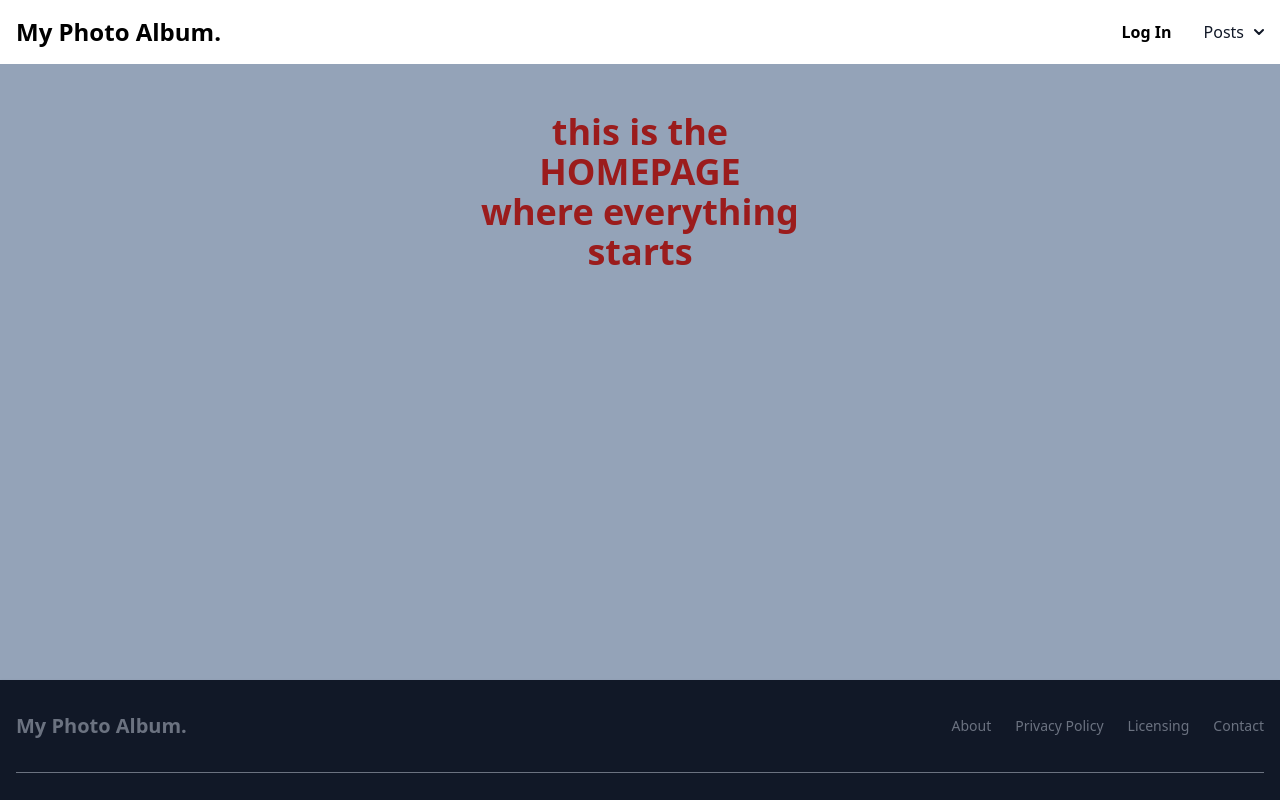
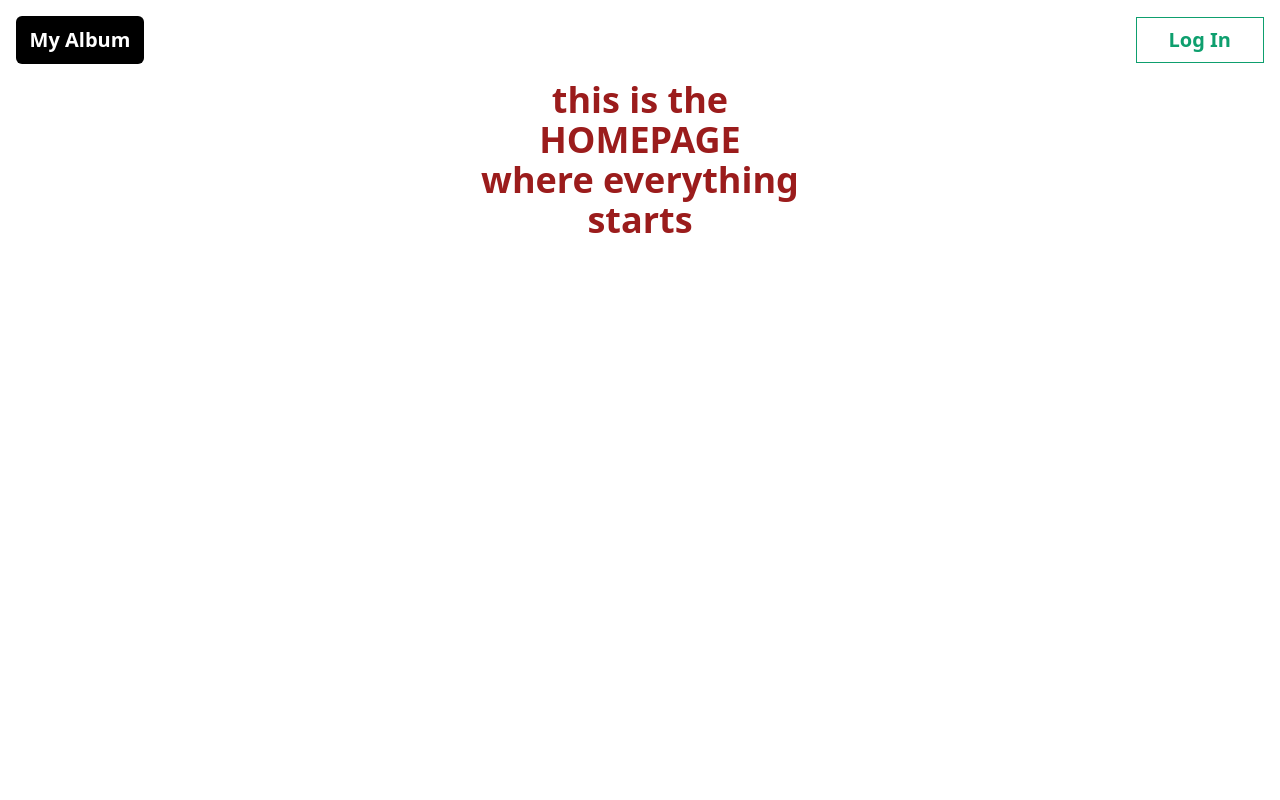
Before and after one commit to yaredghebre/react-il-mio-fotoalbum, a React (Vite) app in the folder my_album-client-side/: page / in a window 1280 px wide. Shown: the top 800 px of the page. Built offline with nearby package versions, Linux system fonts and the light colour scheme; what tw-elements would draw is missing.

Commit message:
Login, logOut, Navbar

```diff
--- /dev/null
+++ b/my_album-client-side/src/components/AuthButton.jsx
@@ -0,0 +1,28 @@
+import React from 'react';
+
+const AuthButton = ({ color, content }) => {
+  const buttonColor = `text-${color}-500`;
+  const buttonBorder = `border-${color}-500`;
+  const bgColor = `bg-${color}-500`;
+  return (
+    <div>
+      <button
+        className={`z-100 ${buttonBorder} group relative cursor-pointer overflow-hidden border px-8 py-2 font-semibold`}
+      >
+        <span
+          className={`${buttonColor} relative z-10 text-xl duration-500 group-hover:text-white`}
+        >
+          {content}
+        </span>
+        <span
+          className={`${bgColor} absolute -left-32 top-0 h-full w-full -rotate-45 duration-500 group-hover:left-0 group-hover:rotate-0`}
+        ></span>
+        <span
+          className={`${bgColor} absolute -right-32 top-0 h-full w-full -rotate-45 duration-500 group-hover:right-0 group-hover:rotate-0`}
+        ></span>
+      </button>
+    </div>
+  );
+};
+
+export default AuthButton;
--- a/my_album-client-side/src/components/Header.jsx
+++ b/my_album-client-side/src/components/Header.jsx
@@ -1,6 +1,7 @@
 import React from 'react';
 import { Link, useNavigate } from 'react-router-dom';
 import { useAuth } from '../contexts/AuthProvider';
+import AuthButton from './AuthButton';
 
 const NavBarLink = ({ href, onClick, children }) => {
   return (
@@ -27,7 +28,15 @@ const Header = () => {
             className="flex items-center space-x-3 rtl:space-x-reverse"
           >
             <span className="self-center whitespace-nowrap text-2xl font-semibold dark:text-white ">
-              My Photo Album.
+              <button class="group relative z-10 h-12 w-32 cursor-pointer overflow-hidden rounded-md border-none bg-black p-2 text-xl font-bold text-white">
+                My Album
+                <span class="absolute -left-2 -top-8 h-32 w-36 origin-left rotate-12 scale-x-0 transform bg-white transition-transform duration-1000 group-hover:scale-x-100 group-hover:duration-500"></span>
+                <span class="absolute -left-2 -top-8 h-32 w-36 origin-left rotate-12 scale-x-0 transform bg-indigo-400 transition-transform duration-700 group-hover:scale-x-100 group-hover:duration-700"></span>
+                <span class="absolute -left-2 -top-8 h-32 w-36 origin-left rotate-12 scale-x-0 transform bg-indigo-600 transition-transform duration-500 group-hover:scale-x-50 group-hover:duration-1000"></span>
+                <span class="absolute left-6 top-2.5 z-10 opacity-0 duration-100 group-hover:opacity-100 group-hover:duration-1000">
+                  My Album
+                </span>
+              </button>
             </span>
           </Link>
           <button
@@ -60,71 +69,20 @@ const Header = () => {
           >
             <ul className="mt-4 flex flex-col rounded-lg border border-gray-100 bg-gray-50 p-4 font-medium rtl:space-x-reverse dark:border-gray-700 dark:bg-gray-800 md:mt-0 md:flex-row md:space-x-8 md:border-0 md:bg-white md:p-0 md:dark:bg-gray-900">
               {isLogged ? (
-                <li>
-                  <NavBarLink onClick={handleLogOut}>Log Out</NavBarLink>
+                <li className="flex gap-3">
+                  <NavBarLink onClick={handleLogOut}>
+                    <AuthButton color="red" content="Log Out" />
+                  </NavBarLink>
+
+                  <NavBarLink onClick={navigate('/dashboard')}>
+                    <AuthButton color="pink" content="Dashboard" />
+                  </NavBarLink>
                 </li>
               ) : (
-                <Link
-                  to="/login"
-                  className="font-bold transition-all duration-300 hover:bg-gray-100 hover:text-red-500"
-                >
-                  Log In
+                <Link to="/login">
+                  <AuthButton color="green" content="Log In" />
                 </Link>
               )}
-              <li>
-                <button
-                  id="dropdownHoverButton"
-                  data-dropdown-toggle="dropdownHover"
-                  data-dropdown-trigger="hover"
-                  className="flex w-full transform items-center justify-between rounded px-3 py-2 text-gray-900 transition duration-150 hover:bg-gray-100 dark:border-gray-700 dark:text-white dark:hover:bg-gray-700 dark:focus:text-white md:w-auto md:border-0 md:p-0 md:hover:bg-transparent md:hover:text-blue-700 md:dark:hover:bg-transparent md:dark:hover:text-blue-700"
-                  type="button"
-                >
-                  Posts
-                  <svg
-                    className="ms-2.5 h-2.5 w-2.5"
-                    aria-hidden="true"
-                    xmlns="http://www.w3.org/2000/svg"
-                    fill="none"
-                    viewBox="0 0 10 6"
-                  >
-                    <path
-                      stroke="currentColor"
-                      stroke-linecap="round"
-                      stroke-linejoin="round"
-                      stroke-width="2"
-                      d="m1 1 4 4 4-4"
-                    />
-                  </svg>
-                </button>
-
-                {/* Dropdown Menu */}
-                <div
-                  id="dropdownHover"
-                  className="z-10 hidden w-44 divide-y divide-gray-100 rounded-lg bg-white font-normal shadow dark:divide-gray-600 dark:bg-gray-700"
-                >
-                  <ul
-                    className="py-2 text-sm text-gray-700 dark:text-gray-400"
-                    aria-labelledby="dropdownHoverButton"
-                  >
-                    <li>
-                      <a
-                        // to="/posts"
-                        className="block px-4 py-2 hover:bg-gray-100 dark:hover:bg-gray-600 dark:hover:text-white"
-                      >
-                        All Posts
-                      </a>
-                    </li>
-                    <li>
-                      <a
-                        // to="/add-new-post"
-                        className="block px-4 py-2 hover:bg-gray-100 dark:hover:bg-gray-600 dark:hover:text-white"
-                      >
-                        Add New Post
-                      </a>
-                    </li>
-                  </ul>
-                </div>
-              </li>
             </ul>
           </div>
         </div>
--- a/my_album-client-side/src/middlewares/PrivateRoutes.jsx
+++ b/my_album-client-side/src/middlewares/PrivateRoutes.jsx
@@ -8,7 +8,7 @@ const PrivateRoutes = ({ children }) => {
   console.log(initComplete);
   useEffect(() => {
     if (!isLogged && initComplete) {
-      navigate('/login');
+      navigate('/');
     }
   }, [initComplete, isLogged]);
 
--- a/my_album-client-side/src/pages/Dashboard.jsx
+++ b/my_album-client-side/src/pages/Dashboard.jsx
@@ -4,7 +4,7 @@ const Dashboard = () => {
   return (
     <div>
       <p className="text mx-auto w-1/4 text-center text-4xl font-bold">
-        this is the HOMEPAGE where everything starts
+        this is YOUR DASHBOARD where you can do...
       </p>
     </div>
   );
--- a/my_album-client-side/src/pages/DefaultLayout.jsx
+++ b/my_album-client-side/src/pages/DefaultLayout.jsx
@@ -7,7 +7,7 @@ const DefaultLayout = () => {
   return (
     <div>
       <Header></Header>
-      <main className="min-h-[77vh] bg-slate-400 py-12">
+      <main className="min-h-screen">
         <Outlet></Outlet>
       </main>
       <Footer></Footer>
--- a/my_album-client-side/src/pages/Login.jsx
+++ b/my_album-client-side/src/pages/Login.jsx
@@ -32,7 +32,7 @@ const Login = () => {
   };
   return (
     <div>
-      <section className="bg-gray-50 dark:bg-gray-900">
+      <section className="bg-gray-200 dark:bg-gray-900">
         <div className="mx-auto flex flex-col items-center justify-center px-6 py-8 md:h-screen lg:py-0">
           <div className="w-full rounded-lg bg-white shadow dark:border dark:border-gray-700 dark:bg-gray-800 sm:max-w-md md:mt-0 xl:p-0">
             <div className="space-y-4 p-6 sm:p-8 md:space-y-6">
@@ -90,9 +90,11 @@ const Login = () => {
 
                 <button
                   type="submit"
-                  className="w-full rounded-lg bg-blue-600 px-5 py-2.5 text-center text-sm font-medium text-white hover:bg-blue-700 focus:outline-none focus:ring-4 focus:ring-blue-300 dark:bg-blue-600 dark:hover:bg-blue-700 dark:focus:ring-blue-800"
+                  data-te-ripple-init
+                  data-te-ripple-color="light"
+                  className="bg-primary hover:bg-primary-600 focus:bg-primary-600 active:bg-primary-700 inline-block w-full rounded px-6 pb-2 pt-2.5 text-xs font-medium uppercase leading-normal text-white shadow-[0_4px_9px_-4px_#3b71ca] transition duration-150 ease-in-out hover:shadow-[0_8px_9px_-4px_rgba(59,113,202,0.3),0_4px_18px_0_rgba(59,113,202,0.2)] focus:shadow-[0_8px_9px_-4px_rgba(59,113,202,0.3),0_4px_18px_0_rgba(59,113,202,0.2)] focus:outline-none focus:ring-0 active:shadow-[0_8px_9px_-4px_rgba(59,113,202,0.3),0_4px_18px_0_rgba(59,113,202,0.2)] dark:shadow-[0_4px_9px_-4px_rgba(59,113,202,0.5)] dark:hover:shadow-[0_8px_9px_-4px_rgba(59,113,202,0.2),0_4px_18px_0_rgba(59,113,202,0.1)] dark:focus:shadow-[0_8px_9px_-4px_rgba(59,113,202,0.2),0_4px_18px_0_rgba(59,113,202,0.1)] dark:active:shadow-[0_8px_9px_-4px_rgba(59,113,202,0.2),0_4px_18px_0_rgba(59,113,202,0.1)]"
                 >
-                  Sign in
+                  Sign In
                 </button>
 
                 <p className="text-sm font-light text-gray-500 dark:text-gray-400">
--- a/my_album-client-side/tailwind.config.js
+++ b/my_album-client-side/tailwind.config.js
@@ -3,7 +3,7 @@ export default {
   content: [
     './index.html',
     './src/**/*.{js,ts,jsx,tsx}',
-    'node_modules/flowbite-react/lib/esm/**/*.js',
+    './node_modules/flowbite-react/lib/esm/**/*.js',
     './node_modules/tw-elements/dist/js/**/*.js',
   ],
   theme: {
```
